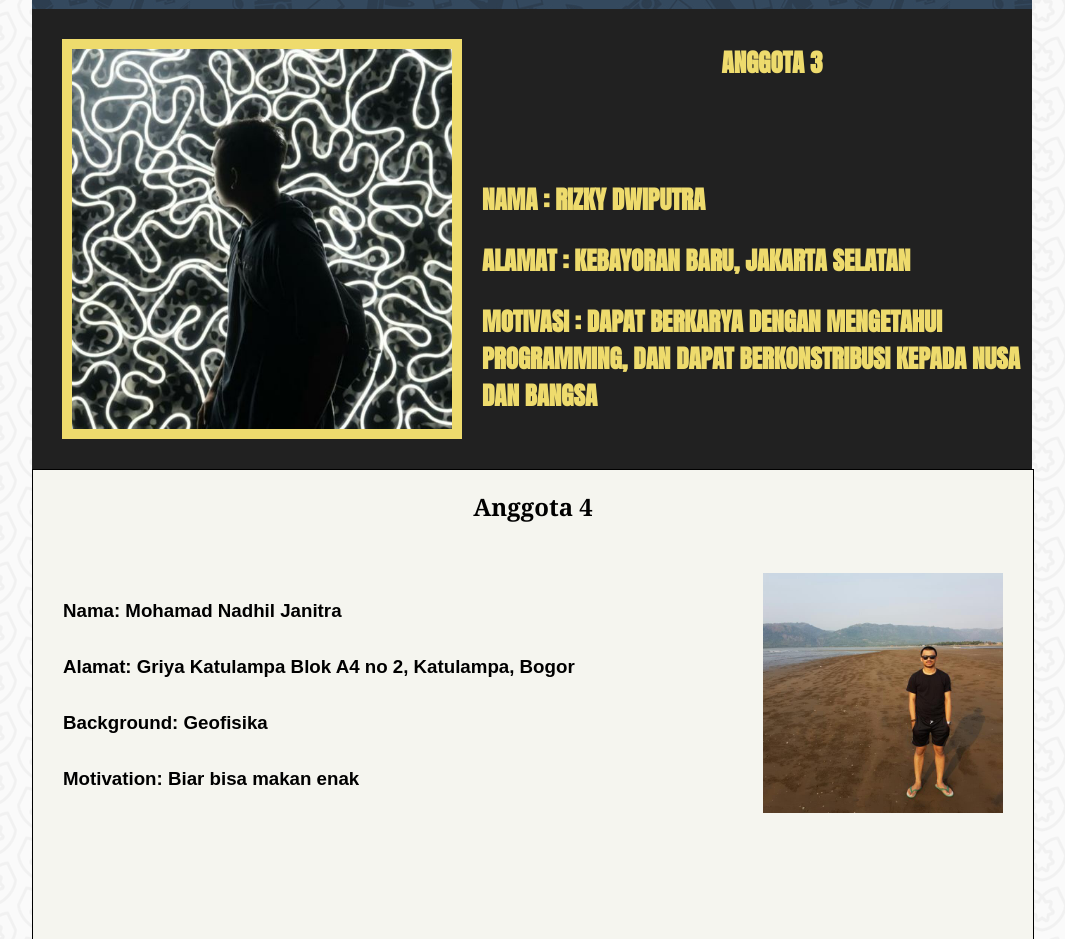
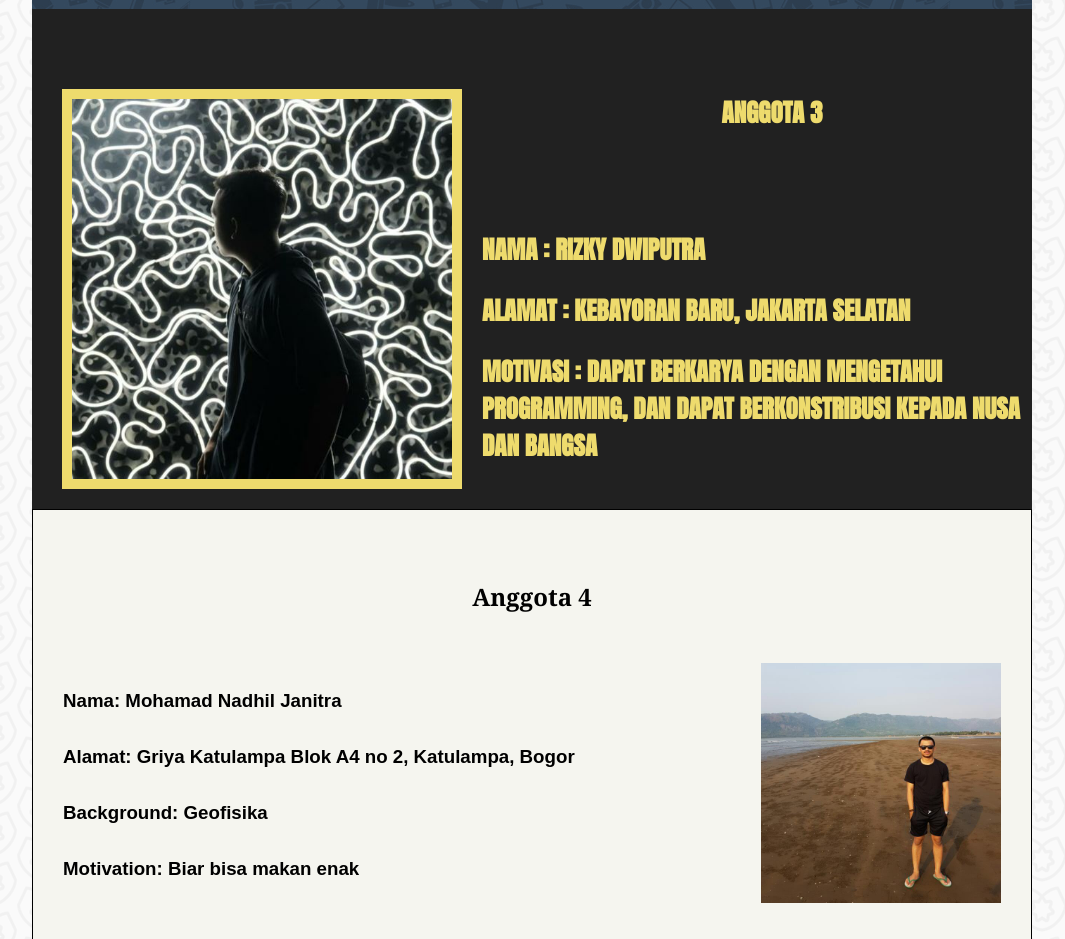
Before and after one commit to sigitariprasetyo/kelompok-9, a plain HTML site: page index.html in a window 1280 px wide. Shown: the part 1791-2730 px from the top of the page, without its empty margins (108-1173 px from the left). Drawn offline with Linux system fonts and the light colour scheme.

Commit message:
revisi header rizky n nadhil

```diff
--- a/style.css
+++ b/style.css
@@ -127,7 +127,7 @@ div.kontenrizky {
     width: 1000px;
     min-width: 1000px;
     height: auto;
-    max-height: 460px;
+    max-height: 500px;
     padding: 30px;
     box-sizing: border-box
   }
@@ -138,13 +138,15 @@ div.kontenrizky {
     border: 10px solid #eedb6d;
     min-width: 400px;
     min-height: 400px;
+    position: relative;
+    top: 50px;
   }
 
   div.biorizky {
     color: #eedb6d;
     position: relative;
     left: 400px;
-    bottom: 300px;
+    bottom: 250px;
     width: auto;
     height: auto;
     max-width: 580px;
@@ -216,6 +218,8 @@ div.kontenrizky {
     height: 500px;
     border: solid 1px;
     background-color: rgb(245, 245, 239);
+    padding-top: 50px;
+    box-sizing: border-box;
 }
 
 #anggota4 div {
```
